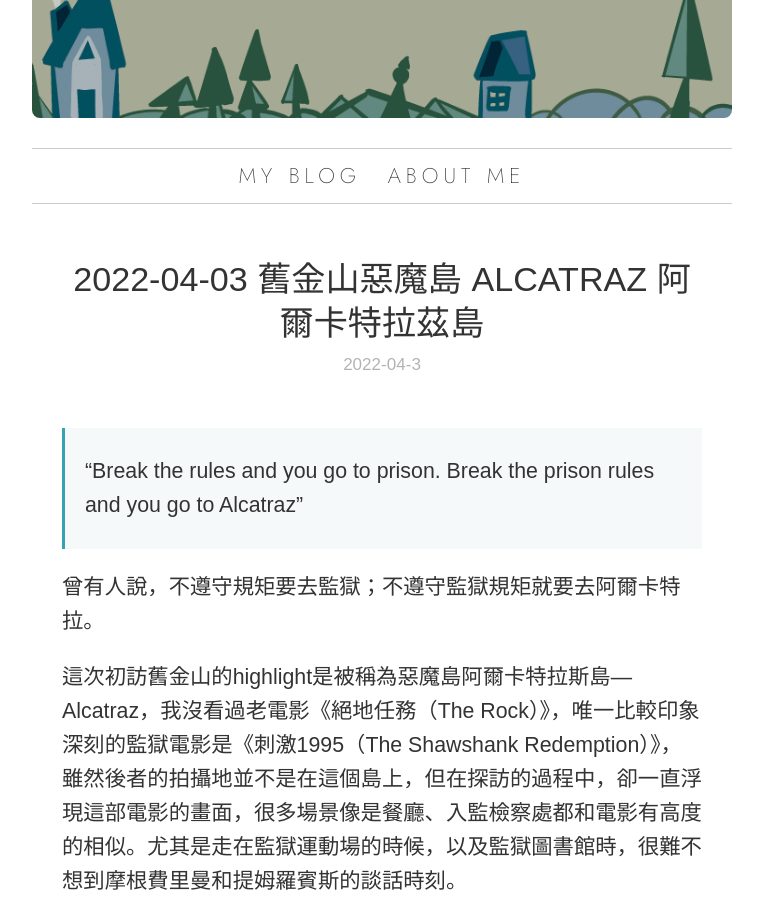
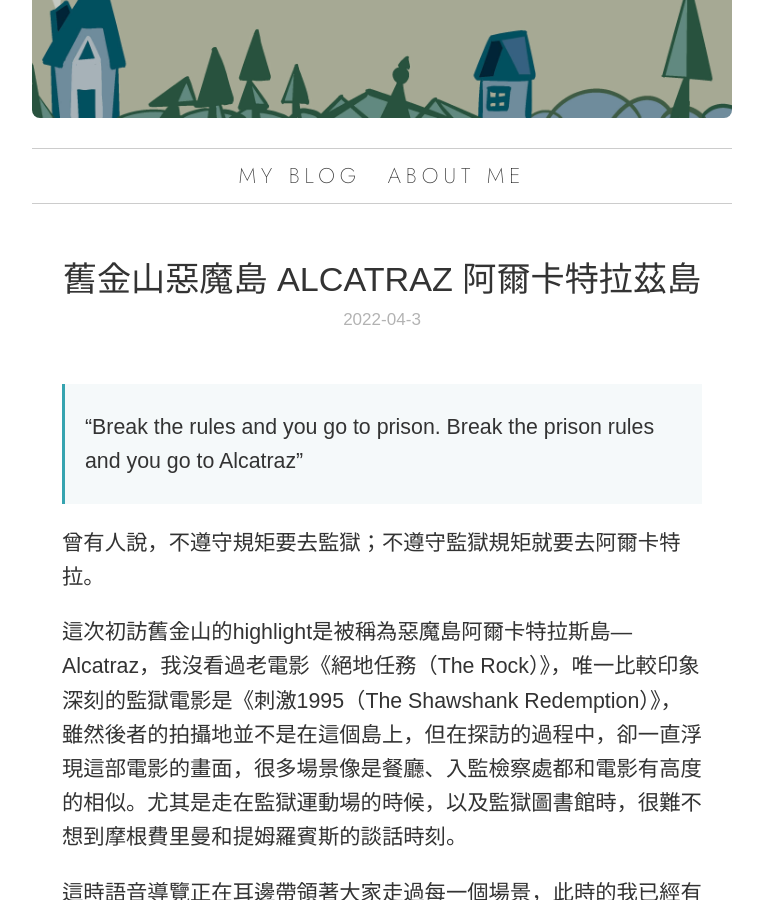
Before and after one commit to pqvst/tzling, a Jekyll site: the page built from _posts/2022-04-03-舊金山惡魔島 Alcatraz 阿爾卡特拉茲島.md, in a window 1280 px wide and 900 px high, scrolled down 375 px. Shown: the whole window, without its empty margins (258-1021 px from the left). Built offline with Jekyll 4.4.1, drawn with Linux system fonts in a browser that asks for light colours; nearby versions of some CDN libraries.

Commit message:
Fixing title

```diff
--- a/_posts/2022-04-03-舊金山惡魔島 Alcatraz 阿爾卡特拉茲島.md
+++ b/_posts/2022-04-03-舊金山惡魔島 Alcatraz 阿爾卡特拉茲島.md
@@ -1,6 +1,6 @@
 ---
 layout: post
-title: 2022-04-03 舊金山惡魔島 Alcatraz 阿爾卡特拉茲島
+title: 舊金山惡魔島 Alcatraz 阿爾卡特拉茲島
 ---
 > "Break the rules and you go to prison. Break the prison rules and you go to Alcatraz”
 
```
